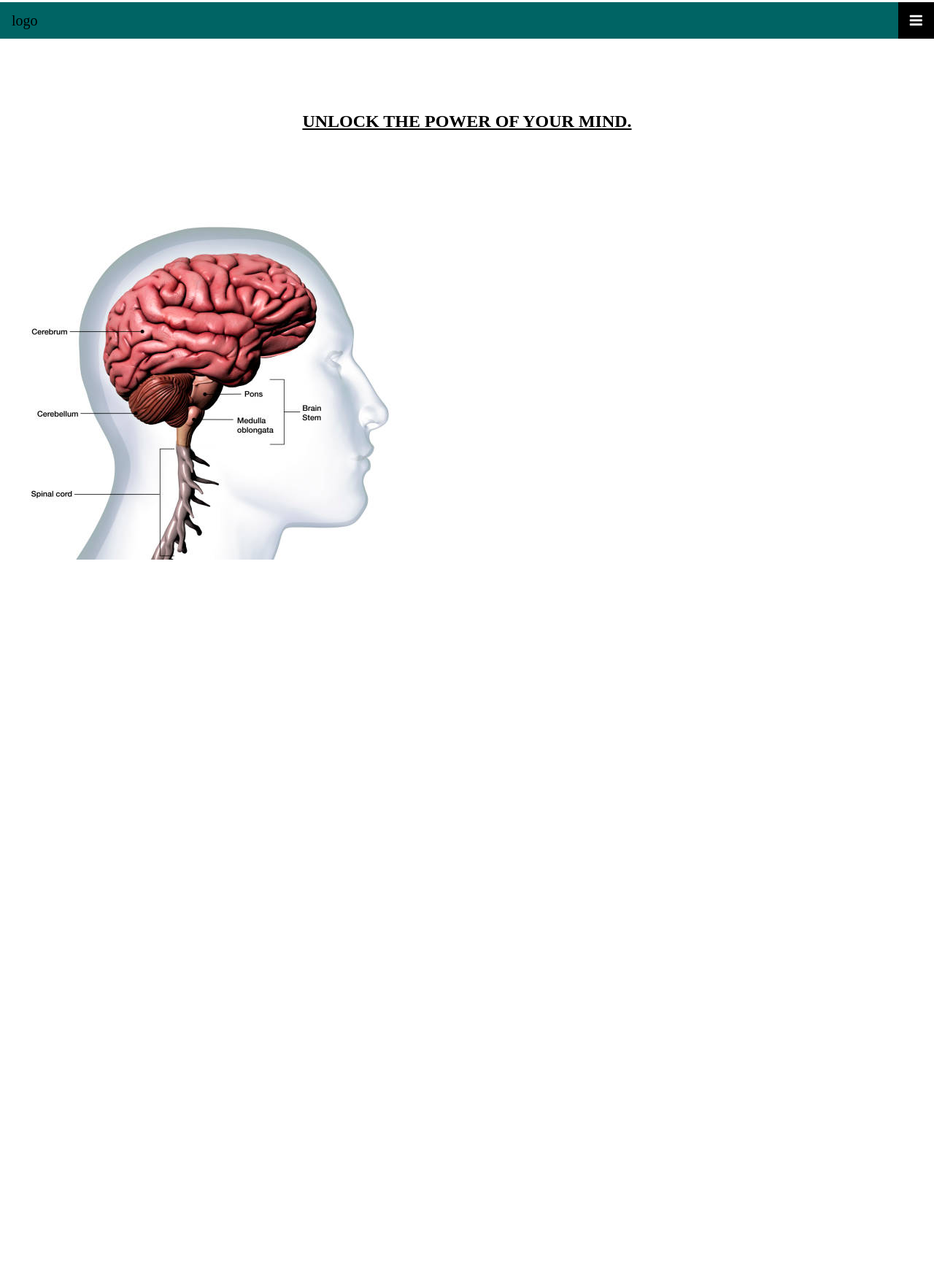
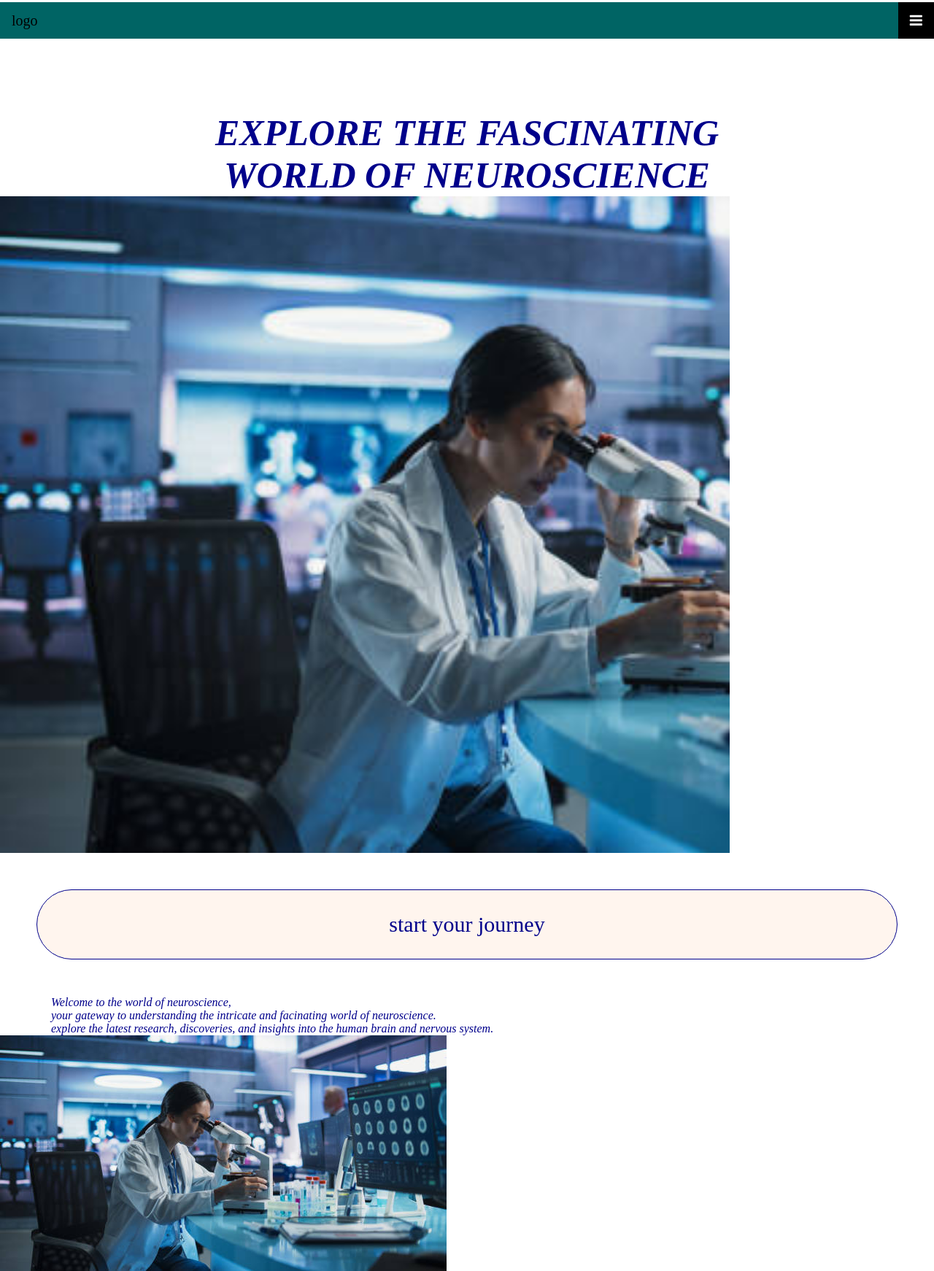
Before and after one commit to hanatu24434/Neuroanatomy, a plain HTML site: page index.html in a window 1280 px wide. Shown: the part 56-1798 px from the top of the page at 73% size. Before the commit the page ends 827 px from the top, so only its background shows below. Drawn offline with Linux system fonts and the light colour scheme.

Commit message:
add and remove

```diff
--- a/index.html
+++ b/index.html
@@ -3,8 +3,8 @@
 
     <head>
         <title> BRAIN</title>
+        <script src="myscript.js"></script>
         <link rel="stylesheet" href="style.css">
-        <script src="myscript.js"></script>
         <!-- load an icon menu to show an hamburger menu(bar) on small screen-->
         <link rel="stylesheet"
             href="https://cdnjs.cloudflare.com/ajax/libs/font-awesome/4.7.0/css/font-awesome.min.css">
@@ -21,13 +21,13 @@
                 </form>
                 <!-- top navigation menu -->
                 <div class="mobilenav">
-                  <a href="#" class="mobile">logo</a>
+                    <a href="#" class="mobile">logo</a>
                     <div id="links">
                         <a href="#">home</a>
                         <a href="#">brain</a>
                         <a href="#">health</a>
                         <a href="#">disorder</a>
-                        </div>
+                    </div>
                     <!-- "hermburger menu" "bars icon" to toggle the navigation links-->
                     <a href="javaScript:void(0);" class="icon" onclick="myFunction()">
                         <i class="fa fa-bars"></i>
@@ -47,11 +47,7 @@
                 </div>-->
             </nav>
         </header>
-        <section>
-            <h1 class="hed1">unlock the power of your mind.</h1>
-            <img src="./brainB.jpg" alt="brain">
-    </body>
-    <script>
+          <script>
         function myFunction() {
             var x = document.getElementById("links");
             if (x.style.display === "block") {
@@ -61,5 +57,25 @@
             }
         }
     </script>
+      <h1 class="hedi1">explore the fascinating <br>world of neuroscience</h1>
+        <section class="main1">
+               <aside class="side1">
 
+            </aside>
+            </section>
+            <section class="main2">
+                <span>start your journey</span>
+            </section>
+            <section class="main3">
+                <p class="parag1"><span style="text-transform: capitalize;">welcome</span> to the world of neuroscience,<br> your gateway to understanding
+                    the intricate and facinating world of neuroscience.<br>
+                explore the latest research, discoveries, and insights into the human brain and nervous system.
+                </p>
+            </section>
+            <section class="main4">
+                <div>
+                    <img src="./research.jpg" alt="research">
+                </div>
+            </section>
+    </body>
 </html>
--- a/style.css
+++ b/style.css
@@ -4,11 +4,14 @@
     padding: 0;
     box-sizing: border-box;
 }
+
 /* styling for more info in the header*/
 .form1 {
     padding: 20px;
     text-align: right;
 }
+
+
 
 /* style the navigation menu */
 .mobilenav {
@@ -20,7 +23,7 @@
 
 }
 
-/* hide the links inside the navigation menu (exept for logo/home */
+/* hide the links inside the navigation menu (exept for logo/home )*/
 .mobilenav #links {
     display: none;
 }
@@ -108,6 +111,41 @@
 a:link {
     text-decoration: none;
 }
+/* styling for the index page */
+/* styling for the heading */
+.parag1 {
+    text-transform: lowercase;
+    font-style: italic;
+    padding-left: 70px;
+    padding-right: 70px;
+    color: darkblue;
+}
+.hedi1{
+    text-transform: uppercase;
+    font-style: italic;
+    font-size: 50px;
+    color: darkblue;
+    text-align:center;
+    margin-top: 100px;
+}
+.main1{
+    background-image: url("./research.jpg");
+    background-size:cover;
+    background-attachment: scroll;
+    width: 1000px;
+    height: 900px;
+
+}
+.main2 {
+    background-color: seashell;
+    color: darkblue;
+    border: solid 1px darkblue;
+    padding: 30px;
+    font-size: 30px;
+    text-align: center;
+    border-radius: 200px;
+    margin: 50px;
+}
 
 
 /* to make the <p>1 have same styling */
@@ -190,10 +228,7 @@ a:link {
 
 }
 
-.aside1 {
-    display: block;
 
-}
 
 /* styling for section4 */
 .sec4 {
@@ -202,9 +237,6 @@ a:link {
     gap: 20px;
 }
 
-.aside2 {
-    display: block;
-}
 
 .ul1 {
     padding-left: 80px;
```
Also changed, not shown: article.jpg (added), brain4.jpg (added), research.jpg (added), research2.jpg (added).
